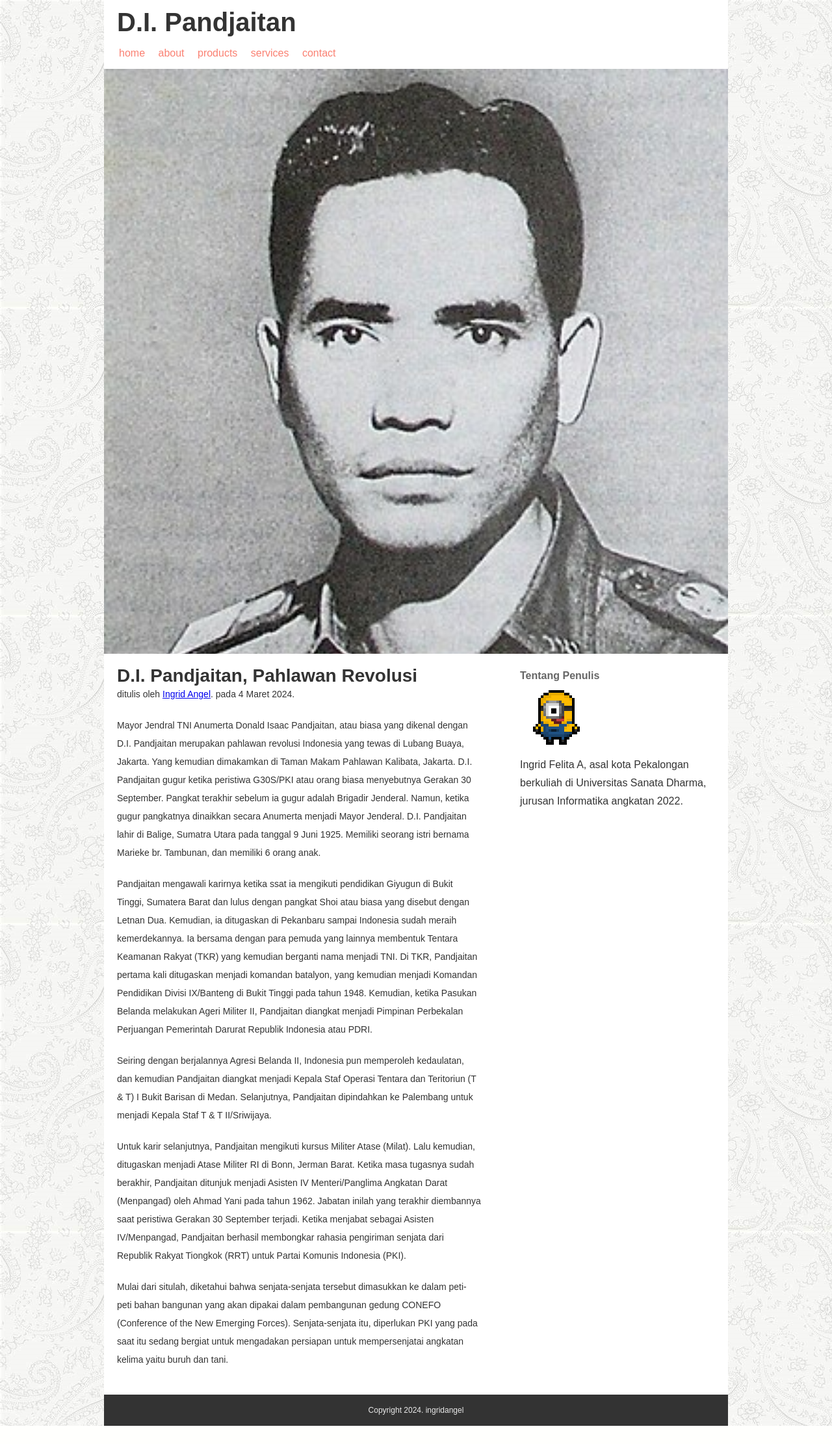
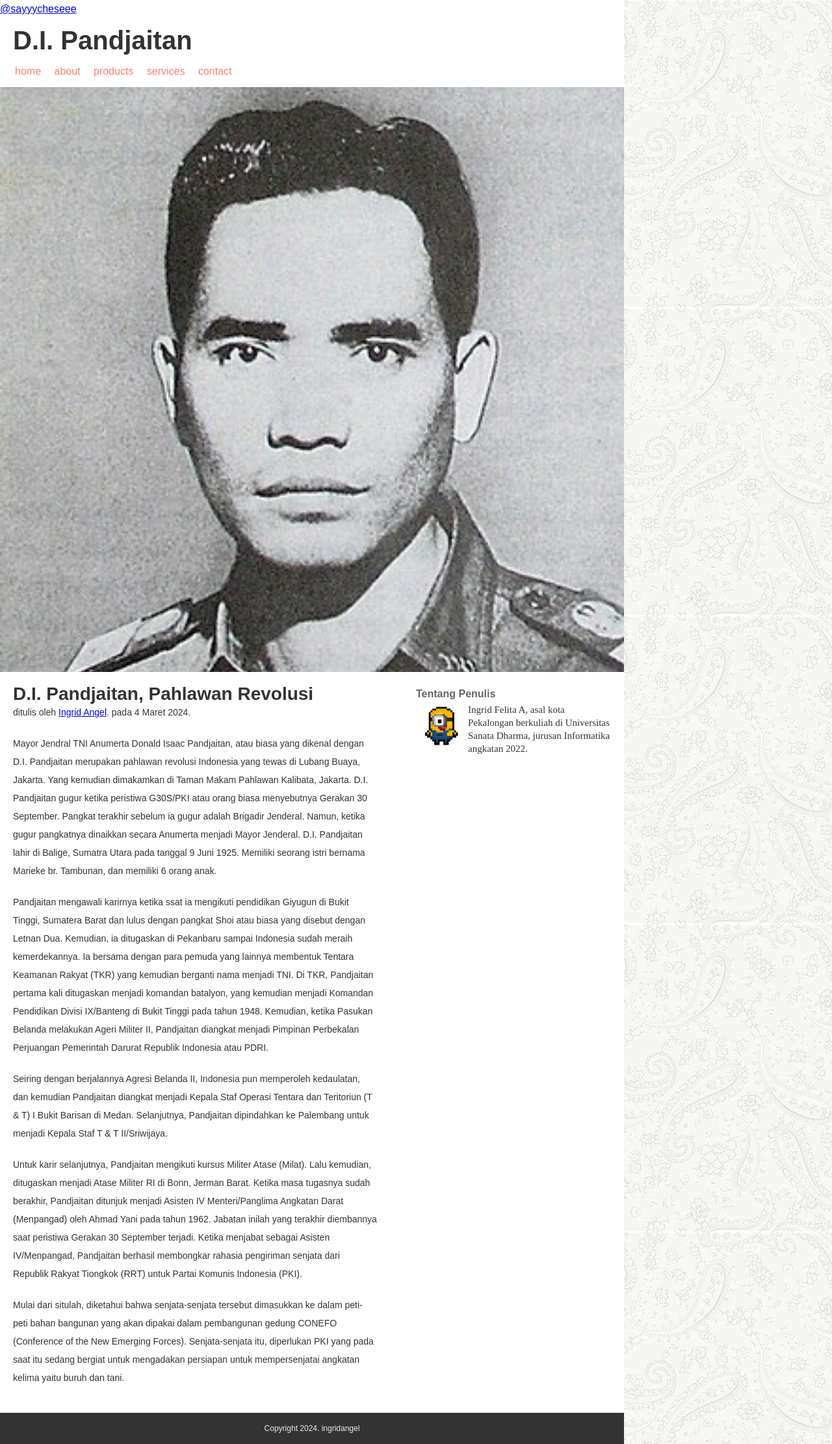
Before and after one commit to IngriddAngell/Platform1, a PHP site: page / in a window 1280 px wide. Shown: the whole page at 65% size. Before the commit the page ends 2194 px from the top, so only its background shows below. Run offline with PHP 8.4, Linux system fonts and the light colour scheme.

Commit message:
Mencoba menambahkan sosmed

```diff
--- a/CSS/coba.css
+++ b/CSS/coba.css
@@ -56,7 +56,7 @@ body {
 
 .container {
        width: 960px;
-       margin: auto;
+       margin: 80 px auto;
        background-color: white;
 }
 
@@ -128,9 +128,15 @@ body {
        color: #666;
 }
 
-.sidebar image {
+.sidebar img {
        width: 70px;
        height: 70px;
+       float: left;
+       padding-right: 10px;
+}
+
+.sidebar p{
+       font: 15px/20px arial sans-serif;
 }
 .footer{
        background-color: #333;
--- a/CSS/index.html
+++ b/CSS/index.html
@@ -7,6 +7,7 @@
 <body>
 
     <div class="container">
+        <a href="https://x.com/sayyycheseee">@sayyycheseee</a>
         <div class="header">
             <h1 class="judul">D.I. Pandjaitan</h1>
             <ul>
```
